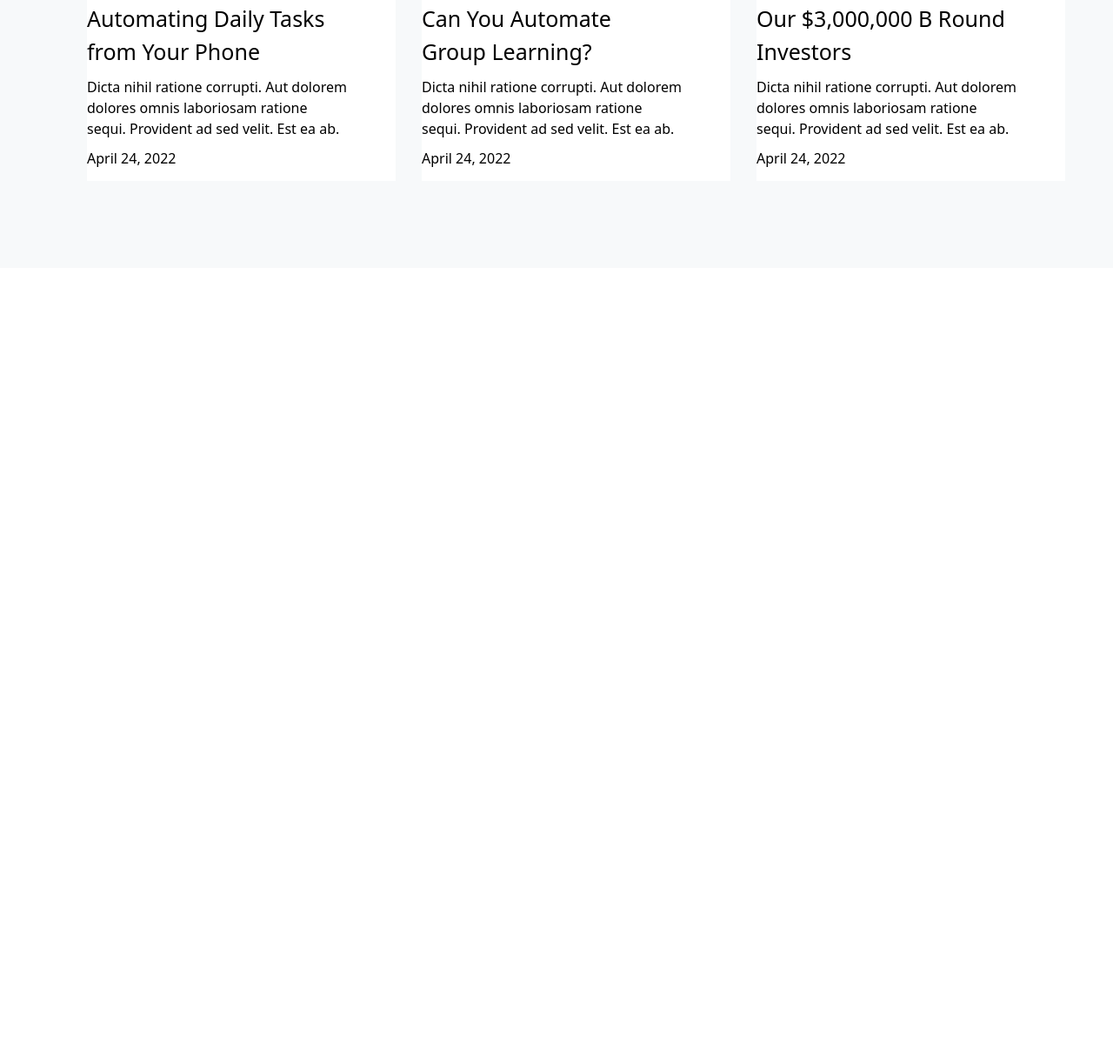
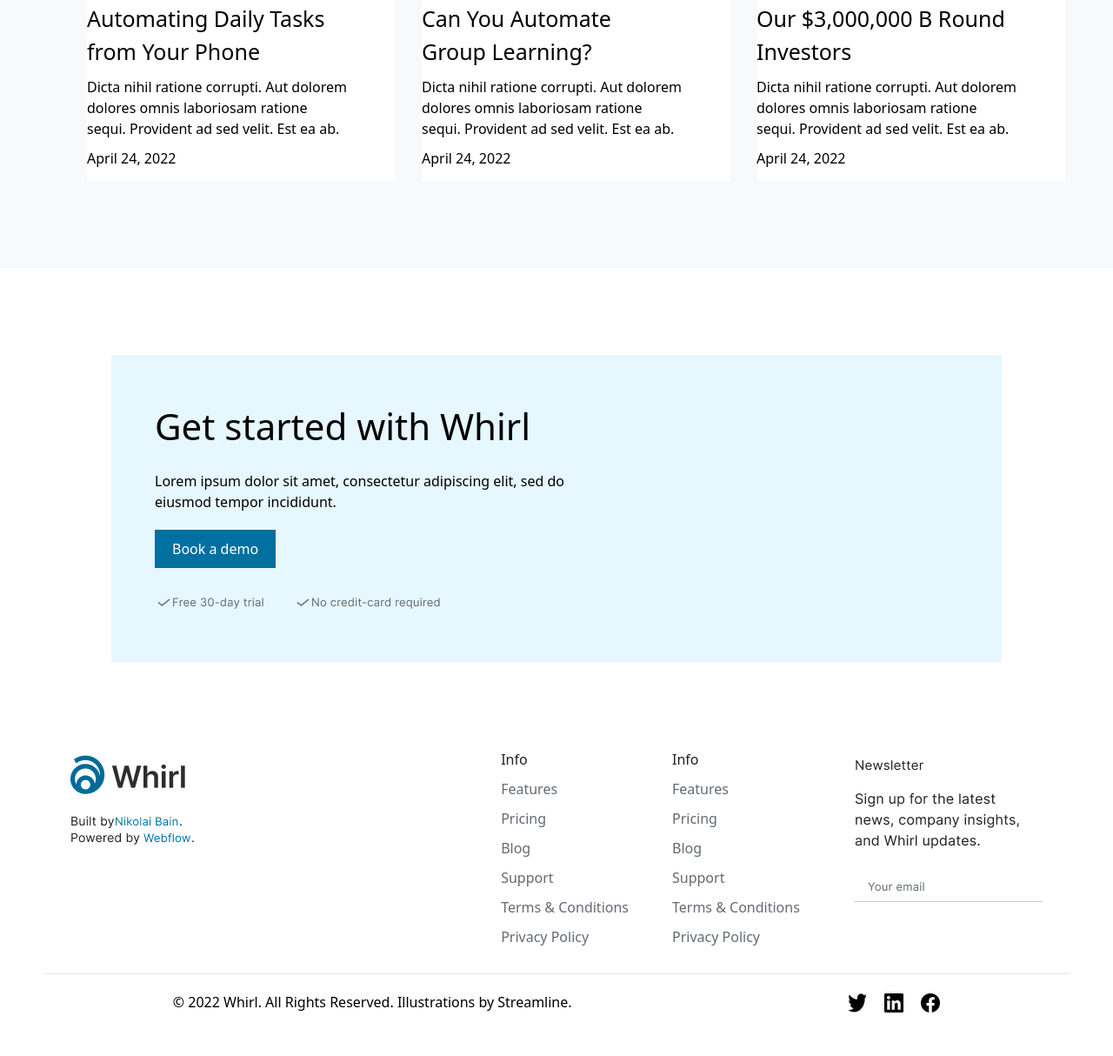
Before and after one commit to aliakbar0809/whirl-practice-repo, a website: page src/index.html in a window 1280 px wide. Shown: the part 3988-5202 px from the top of the page at 87% size. Before the commit the page ends 4296 px from the top, so only its background shows below. Drawn offline with Linux system fonts and the light colour scheme.

Commit message:
Oxirongi

```diff
--- a/src/index.html
+++ b/src/index.html
@@ -194,5 +194,46 @@
           </div>
         </div>
 
+        <div class="mt-[100px]">
+          <div class="bg-[#E6F7FF] w-[80%] m-auto p-[50px]">
+            <h1 class="w-[250px] text-[30px] md:text-[42px] md:w-[448px]">Get started with Whirl</h1>
+            <p class="w-[250px] md:w-[503px] mt-[20px]">Lorem ipsum dolor sit amet, consectetur adipiscing elit, sed do eiusmod tempor incididunt.</p>
+            <button class="text-[white] bg-[#0070A0] py-[10px] px-[20px] mt-[20px]">Book a demo</button>
+            <img src="./Frame (31).png" alt="" class="mt-[20px]">
+          </div>
+        </div>
+
+        <div class="py-[50px] px-[50px] mt-[50px]">
+          <div class="flex-row md:flex md:justify-around md:items-center">
+            <img src="./Frame (32).png" alt="">
+          <div class="text-[#626A72] flex gap-[50px]">
+            <div>
+            <h1 class="text-[#1F1F1F]">Info</h1>
+            <p class="mt-[10px]">Features</p>
+            <p class="mt-[10px]">Pricing</p>
+            <p class="mt-[10px]">Blog</p>
+            <p class="mt-[10px]">Support</p>
+            <p class="mt-[10px]">Terms & Conditions</p>
+            <p class="mt-[10px]">Privacy Policy</p>
+          </div>
+          <div class="text-[#626A72]">
+            <h1 class="text-[#1F1F1F]">Info</h1>
+            <p class="mt-[10px]">Features</p>
+            <p class="mt-[10px]">Pricing</p>
+            <p class="mt-[10px]">Blog</p>
+            <p class="mt-[10px]">Support</p>
+            <p class="mt-[10px]">Terms & Conditions</p>
+            <p class="mt-[10px]">Privacy Policy</p>
+          </div>
+        </div>
+          <img src="./Frame (33).png" alt="" class="mt-[30px] md:mt-0">
+          </div>
+          <hr class="mt-[30px]">
+          <div class="flex justify-around mt-[20px] items-center gap-[20px]">
+            <p>© 2022 Whirl. All Rights Reserved. Illustrations by Streamline.</p>
+            <img src="./Frame (34).png" alt="">
+          </div>
+        </div>
+
 </body>
 </html>
```
Also changed, not shown: src/Frame (31).png (added), src/Frame (32).png (added), src/Frame (33).png (added), src/Frame (34).png (added), src/output.css.
